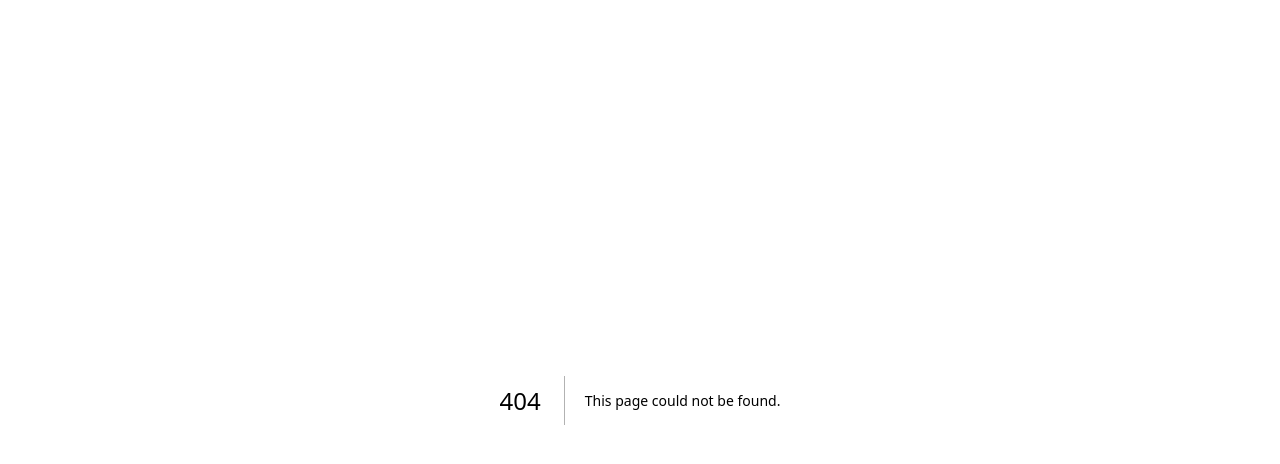
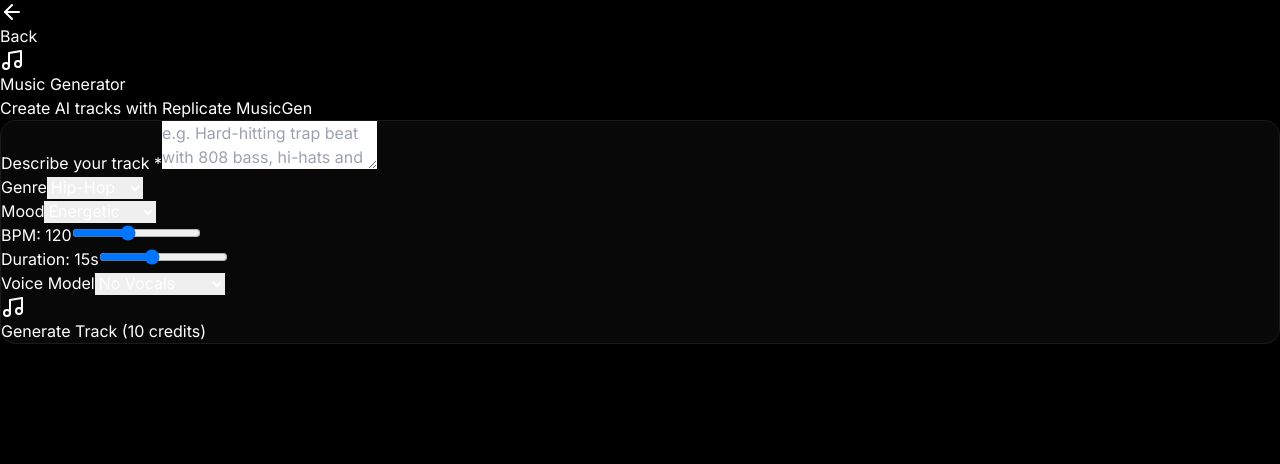
Before and after one commit to jono420dante-art/dieter-pro, a Next.js app: page /music-generator in a window 1280 px wide. Before the commit this address had no page. Shown: the top 464 px of the page. Built offline with nearby package versions, Linux system fonts and the light colour scheme.

Commit message:
feat: add music generator page with real Replicate MusicGen integration

```diff
--- /dev/null
+++ b/app/music-generator/page.tsx
@@ -0,0 +1,183 @@
+'use client'
+
+import { useState, useRef } from 'react'
+import { toast } from 'sonner'
+import { Music, Play, Pause, Download, Loader2, ArrowLeft } from 'lucide-react'
+import Link from 'next/link'
+import { generateMusic } from '@/lib/api-client'
+import { useAppStore } from '@/lib/store'
+import { generateId } from '@/lib/utils'
+
+const GENRES = ['Hip-Hop', 'Electronic', 'Pop', 'R&B', 'Jazz', 'Rock', 'Classical', 'Ambient', 'Trap', 'Lo-Fi']
+const MOODS = ['Energetic', 'Chill', 'Dark', 'Happy', 'Melancholic', 'Aggressive', 'Romantic', 'Mysterious']
+const VOICE_MODELS = ['No Vocals', 'Male Rap', 'Female Vocals', 'Male Vocals', 'Choir']
+
+export default function MusicGeneratorPage() {
+  const [genre, setGenre] = useState('Hip-Hop')
+  const [mood, setMood] = useState('Energetic')
+  const [bpm, setBpm] = useState(120)
+  const [duration, setDuration] = useState(15)
+  const [voiceModel, setVoiceModel] = useState('No Vocals')
+  const [prompt, setPrompt] = useState('')
+  const [loading, setLoading] = useState(false)
+  const [audioUrl, setAudioUrl] = useState<string | null>(null)
+  const [playing, setPlaying] = useState(false)
+  const audioRef = useRef<HTMLAudioElement>(null)
+  const { addTrack, deductCredits } = useAppStore()
+
+  const handleGenerate = async () => {
+    if (!prompt.trim()) {
+      toast.error('Please describe your track')
+      return
+    }
+    setLoading(true)
+    try {
+      const result = await generateMusic({ prompt, genre, mood, bpm, duration, voiceModel })
+      setAudioUrl(result.audioUrl)
+      addTrack({
+        id: generateId(),
+        title: result.title,
+        genre, mood, bpm, duration, voiceModel,
+        audioUrl: result.audioUrl,
+        createdAt: new Date().toISOString(),
+      })
+      deductCredits(10)
+      toast.success('Track generated successfully!')
+    } catch (err) {
+      toast.error(err instanceof Error ? err.message : 'Generation failed')
+    } finally {
+      setLoading(false)
+    }
+  }
+
+  const togglePlay = () => {
+    if (!audioRef.current) return
+    if (playing) {
+      audioRef.current.pause()
+    } else {
+      audioRef.current.play()
+    }
+    setPlaying(!playing)
+  }
+
+  return (
+    <main className="min-h-screen bg-black p-8">
+      <div className="max-w-3xl mx-auto">
+        <Link href="/" className="flex items-center gap-2 text-gray-400 hover:text-white mb-8 transition-colors">
+          <ArrowLeft className="w-4 h-4" /> Back
+        </Link>
+
+        <div className="flex items-center gap-3 mb-8">
+          <div className="w-12 h-12 rounded-xl bg-green-500/20 flex items-center justify-center">
+            <Music className="w-6 h-6 text-[#00ff87]" />
+          </div>
+          <div>
+            <h1 className="text-2xl font-bold text-white">Music Generator</h1>
+            <p className="text-gray-400">Create AI tracks with Replicate MusicGen</p>
+          </div>
+        </div>
+
+        <div className="glass-card p-6 space-y-6">
+          <div>
+            <label className="block text-sm font-medium text-gray-300 mb-2">Describe your track *</label>
+            <textarea
+              value={prompt}
+              onChange={(e) => setPrompt(e.target.value)}
+              placeholder="e.g. Hard-hitting trap beat with 808 bass, hi-hats and dark piano melody..."
+              className="w-full bg-white/5 border border-white/10 rounded-lg p-3 text-white placeholder-gray-500 resize-none h-24 focus:outline-none focus:border-[#00ff87] transition-colors"
+            />
+          </div>
+
+          <div className="grid grid-cols-2 gap-4">
+            <div>
+              <label className="block text-sm font-medium text-gray-300 mb-2">Genre</label>
+              <select
+                value={genre}
+                onChange={(e) => setGenre(e.target.value)}
+                className="w-full bg-[#1a1a1a] border border-white/10 rounded-lg p-3 text-white focus:outline-none focus:border-[#00ff87]"
+              >
+                {GENRES.map(g => <option key={g} value={g}>{g}</option>)}
+              </select>
+            </div>
+            <div>
+              <label className="block text-sm font-medium text-gray-300 mb-2">Mood</label>
+              <select
+                value={mood}
+                onChange={(e) => setMood(e.target.value)}
+                className="w-full bg-[#1a1a1a] border border-white/10 rounded-lg p-3 text-white focus:outline-none focus:border-[#00ff87]"
+              >
+                {MOODS.map(m => <option key={m} value={m}>{m}</option>)}
+              </select>
+            </div>
+          </div>
+
+          <div className="grid grid-cols-3 gap-4">
+            <div>
+              <label className="block text-sm font-medium text-gray-300 mb-2">BPM: {bpm}</label>
+              <input
+                type="range" min={60} max={200} value={bpm}
+                onChange={(e) => setBpm(Number(e.target.value))}
+                className="w-full accent-[#00ff87]"
+              />
+            </div>
+            <div>
+              <label className="block text-sm font-medium text-gray-300 mb-2">Duration: {duration}s</label>
+              <input
+                type="range" min={5} max={30} value={duration}
+                onChange={(e) => setDuration(Number(e.target.value))}
+                className="w-full accent-[#00ff87]"
+              />
+            </div>
+            <div>
+              <label className="block text-sm font-medium text-gray-300 mb-2">Voice Model</label>
+              <select
+                value={voiceModel}
+                onChange={(e) => setVoiceModel(e.target.value)}
+                className="w-full bg-[#1a1a1a] border border-white/10 rounded-lg p-2 text-white text-sm focus:outline-none focus:border-[#00ff87]"
+              >
+                {VOICE_MODELS.map(v => <option key={v} value={v}>{v}</option>)}
+              </select>
+            </div>
+          </div>
+
+          <button
+            onClick={handleGenerate}
+            disabled={loading}
+            className="w-full bg-[#00ff87] hover:bg-[#00cc6a] disabled:opacity-50 disabled:cursor-not-allowed text-black font-bold py-4 rounded-xl transition-all flex items-center justify-center gap-2"
+          >
+            {loading ? (
+              <><Loader2 className="w-5 h-5 animate-spin" /> Generating Track...</>
+            ) : (
+              <><Music className="w-5 h-5" /> Generate Track (10 credits)</>
+            )}
+          </button>
+        </div>
+
+        {audioUrl && (
+          <div className="glass-card p-6 mt-6">
+            <h3 className="text-white font-semibold mb-4">Generated Track</h3>
+            <audio ref={audioRef} src={audioUrl} onEnded={() => setPlaying(false)} className="hidden" />
+            <div className="flex items-center gap-4">
+              <button
+                onClick={togglePlay}
+                className="w-12 h-12 rounded-full bg-[#00ff87] flex items-center justify-center hover:bg-[#00cc6a] transition-colors"
+              >
+                {playing ? <Pause className="w-5 h-5 text-black" /> : <Play className="w-5 h-5 text-black ml-0.5" />}
+              </button>
+              <div className="flex-1 h-2 bg-white/10 rounded-full overflow-hidden">
+                <div className="h-full bg-[#00ff87] rounded-full" style={{ width: playing ? '45%' : '0%', transition: 'width 0.5s' }} />
+              </div>
+              <a
+                href={audioUrl}
+                download="track.mp3"
+                className="w-10 h-10 rounded-full bg-white/10 flex items-center justify-center hover:bg-white/20 transition-colors"
+              >
+                <Download className="w-4 h-4 text-white" />
+              </a>
+            </div>
+          </div>
+        )}
+      </div>
+    </main>
+  )
+}
```
